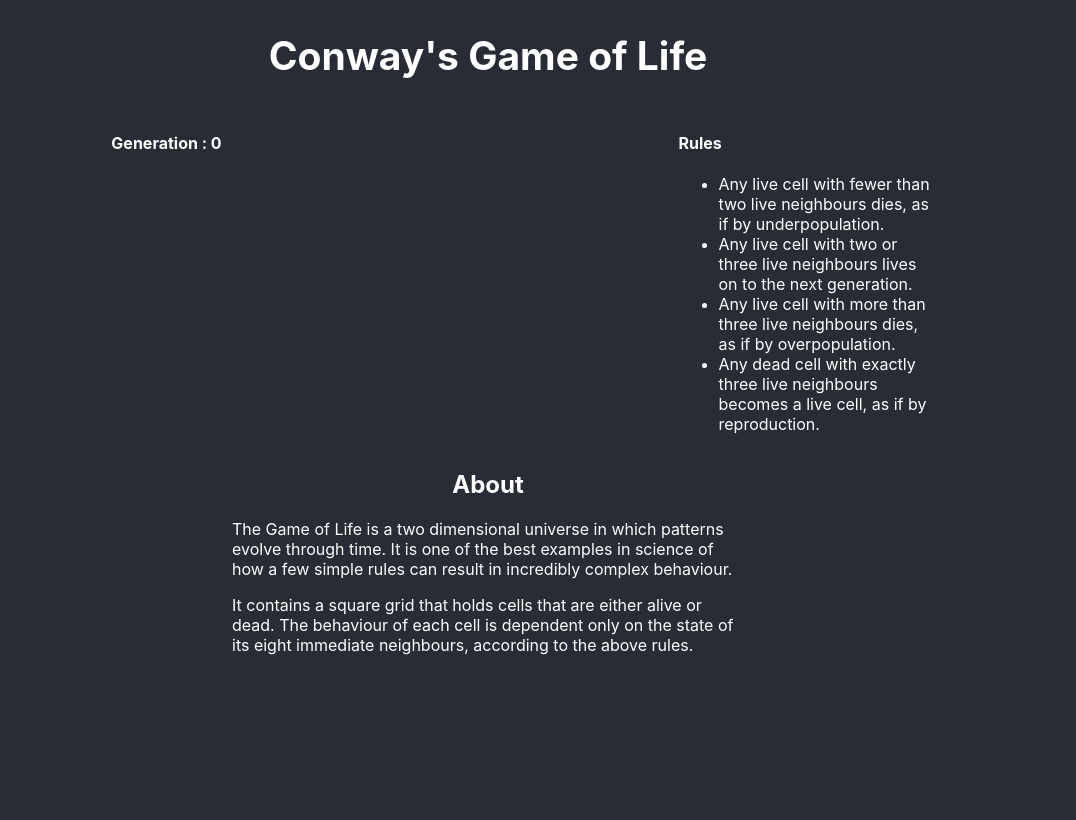
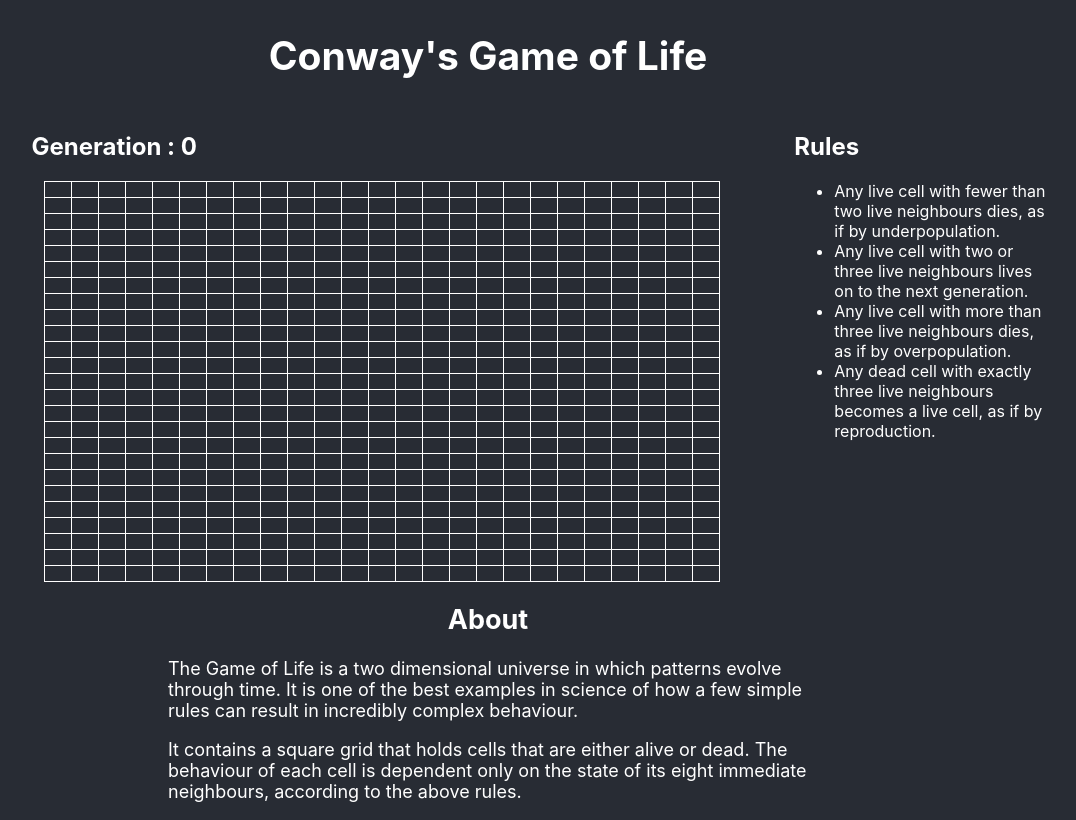
Before and after one commit to Apiyo4/Game-of-life, a React (Create React App) app in the folder client/: page / in a window 1280 px wide. Shown: the whole page, without its empty margins (152-1228 px from the left). Built offline with nearby package versions, Linux system fonts and the light colour scheme.

Commit message:
Create Cell component that will be responsible for cell events

```diff
--- a/client/src/App.css
+++ b/client/src/App.css
@@ -1,8 +1,8 @@
-.App {
+/* .App {
 
-  background-color: #282c34;
+  /* background-color: #282c34; */
 
-}
+/* } */ */
 
 .App-logo {
   height: 40vmin;
@@ -32,12 +32,32 @@
 }
 
 .App-generation{
-text-align: center;
+/* text-align: center;
+ */
+ padding-left: 3%;
+}
+.App-generation h2{
+  padding-left: 10%;
 }
 .App-about{
-  max-width: 40%;
+  max-width: 50%;
   margin: auto;
+  font-size: 18px;
 }
 .App-about h2{
   text-align: center;
 }
+.cell {
+  display: inline-block;
+  border: 1px solid white;
+  width: 26px;
+  height: 15px;
+  margin-left: -1px;
+  margin-bottom: -1px;
+}
+.Grid {
+  width: 150px;
+  line-height: 0;
+  /* margin-top: 20px; */
+  margin-left: 12%;
+}
--- a/client/src/App.js
+++ b/client/src/App.js
@@ -13,6 +13,7 @@ class App extends Component {
       gridArray : Array(this.rows).fill().map(()=>Array(this.columns).fill(false))
     }
   }
+
   render(){
 
     return (
@@ -22,11 +23,11 @@ class App extends Component {
         </header>
         <div className="App-flex">
           <div className="App-generation">
-            <h4>Generation : {this.state.generation}</h4>
+            <h2>Generation : {this.state.generation}</h2>
             <Grid gridArray={this.state.gridArray} rows={this.rows} columns={this.columns} selectCell = {this.selectCell}/>
           </div>
           <div className="App-rules">
-            <h4>Rules</h4>
+            <h2>Rules</h2>
             <ul>
               <li>
                 Any live cell with fewer than two live neighbours dies, as if by
--- a/client/src/Cell.jsx
+++ b/client/src/Cell.jsx
@@ -2,9 +2,15 @@ import React, { Component }  from 'react'
 
 
 class Cell extends Component{
+    selectCell = ()=>{
+        this.props.selectCell(this.props.row, this.props.column)
+    }
     render(){
         return(
-            <div className='Cell'></div>
+            <div className ={this.props.cell}
+            onClick= {this.selectCell}
+            id = {this.props.cellId}
+            />
         )
     }
 };
--- a/client/src/Grid.jsx
+++ b/client/src/Grid.jsx
@@ -4,14 +4,14 @@ import Cell from './Cell';
 class Grid extends Component{
 
     render(){
-        const width = this.props.columns * 10;
+        const width = this.props.columns * 27;
         let rowsArray = [];
         let cell = "";
         let cellId ;
         for (let i = 0; i< this.props.rows; i++){
             for (let j = 0; j< this.props.columns; j++){
                 cellId = i.toString() + "_" + j ;
-                cell = this.props.gridArray[i][j] ? "cell is alive" : "cell is dead"
+                cell = this.props.gridArray[i][j] ? "cell isAlive" : "cell isDead"
                 rowsArray.push(
                     <Cell cellId={cellId} cell={cell} row={i} column={j} key={cellId} selectCell={this.props.selectCell} />
 
```
Also changed, not shown: client/src/index.css (line endings or trailing spaces).
